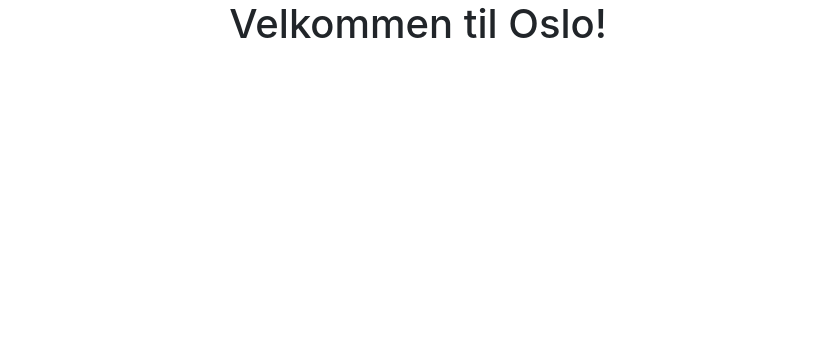
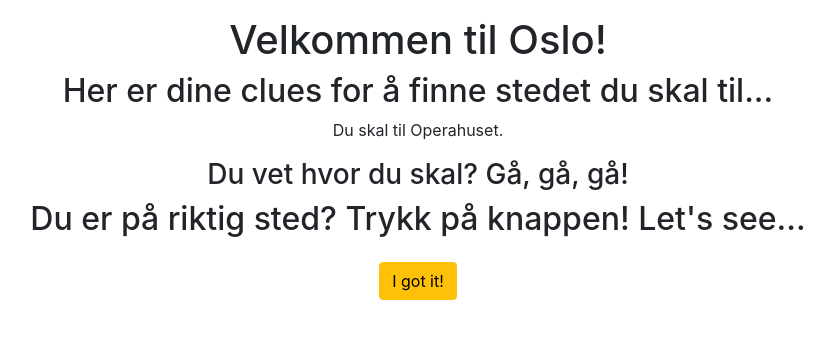
Before and after one commit to 12Isabella/treasure-hunt-app-lulu, a React (Create React App) app: page / in a window 1280 px wide. Shown: the top 338 px of the page, without its empty margins (222-1056 px from the left). Built offline with nearby package versions, Linux system fonts and the light colour scheme.

Commit message:
build basic page structure

```diff
--- a/src/App.jsx
+++ b/src/App.jsx
@@ -1,9 +1,19 @@
 import "./App.css";
 
 function App() {
+  function checkLocation(event) {
+    event.preventDefault();
+  }
   return (
     <div className="App">
-      <h1>Velkommen til Oslo!</h1>
+      <h1 className="mt-3">Velkommen til Oslo!</h1>
+      <h2>Her er dine clues for å finne stedet du skal til...</h2>
+      <p>Du skal til Operahuset.</p>
+      <h3>Du vet hvor du skal? Gå, gå, gå!</h3>
+      <h2>Du er på riktig sted? Trykk på knappen! Let's see...</h2>
+      <a href="/" className="btn btn-warning mt-3" onClick={checkLocation}>
+        I got it!
+      </a>
     </div>
   );
 }
```
